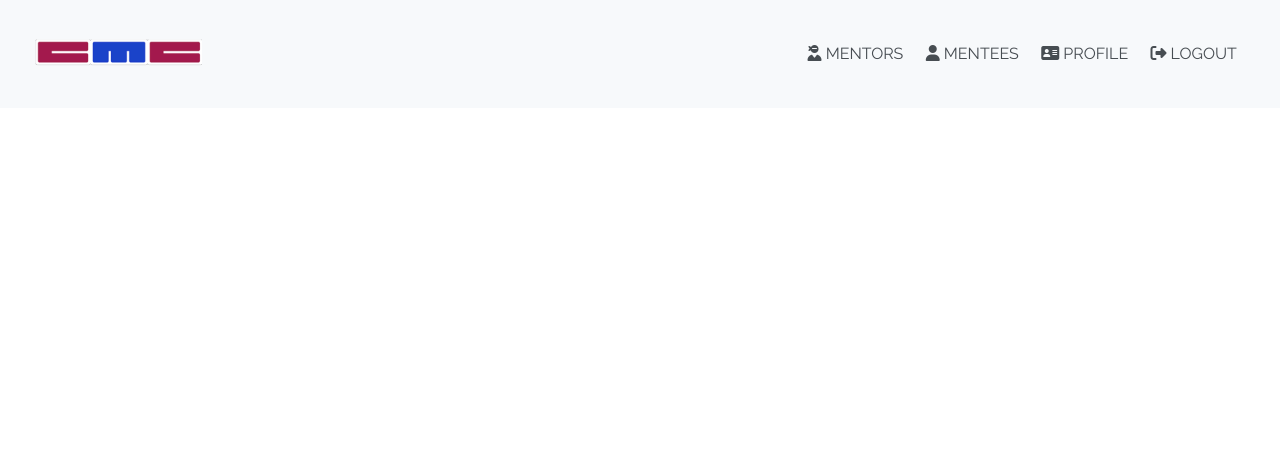
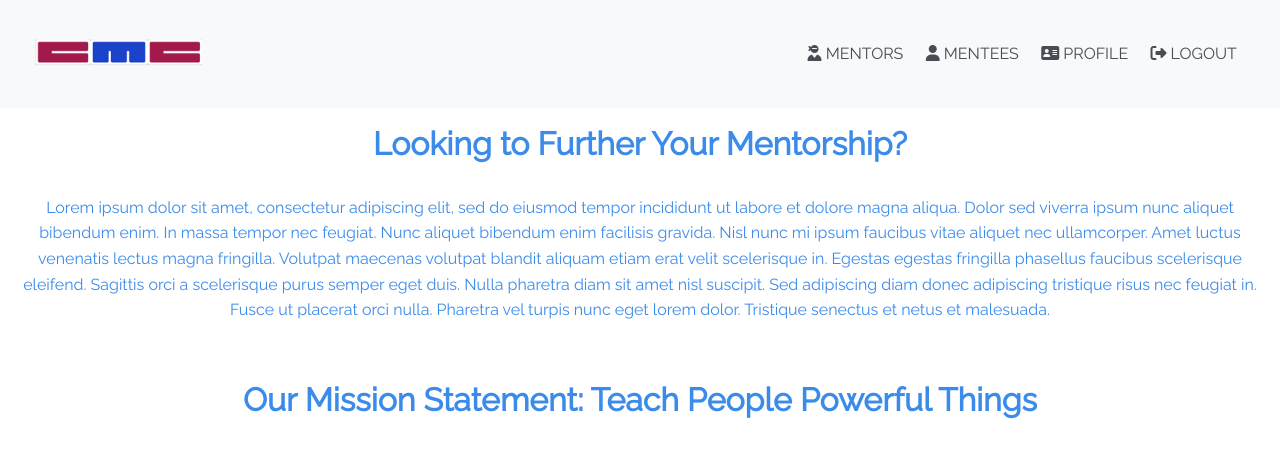
Before and after one commit to marcusgalvin/CodeMentorCenter, a React (Create React App) app in the folder client/: page /CmcCareerDevs in a window 1280 px wide. Shown: the top 458 px of the page. Built offline with nearby package versions, Linux system fonts and the light colour scheme.

Commit message:
added CmcCareerDevs Comp

```diff
--- a/client/src/App.jsx
+++ b/client/src/App.jsx
@@ -6,6 +6,7 @@ import Logout from "./Auth/Logout";
 import AboutUs from "./components/layout/AboutUs";
 import Dashboard from "./components/layout/Dashboard";
 import ProfileEdit from "./components/layout/ProfileEdit";
+import CmcCareerDevs from "./components/layout/CmcCareerDevs";
 
 import "./index.css";
 
@@ -23,6 +24,7 @@ const App = () => {
           <Route path="/login" component={Login} />
         </Switch>
         <Route path="/AboutUs" component={AboutUs} />
+        <Route path="/CmcCareerDevs" component={CmcCareerDevs} />
       </Fragment>
     </Router>
   );
--- /dev/null
+++ b/client/src/components/layout/CmcCareerDevs.jsx
@@ -0,0 +1,32 @@
+import React, { Fragment } from "react";
+import { Link } from "react-router-dom";
+
+const OnlineLearning = () => {
+  return (
+    <Fragment>
+      <div className="cmc-ct">
+        <h2>Looking to Further Your Mentorship?</h2>
+        <p>
+          <br />
+          Lorem ipsum dolor sit amet, consectetur adipiscing elit, sed do
+          eiusmod tempor incididunt ut labore et dolore magna aliqua. Dolor sed
+          viverra ipsum nunc aliquet bibendum enim. In massa tempor nec feugiat.
+          Nunc aliquet bibendum enim facilisis gravida. Nisl nunc mi ipsum
+          faucibus vitae aliquet nec ullamcorper. Amet luctus venenatis lectus
+          magna fringilla. Volutpat maecenas volutpat blandit aliquam etiam erat
+          velit scelerisque in. Egestas egestas fringilla phasellus faucibus
+          scelerisque eleifend. Sagittis orci a scelerisque purus semper eget
+          duis. Nulla pharetra diam sit amet nisl suscipit. Sed adipiscing diam
+          donec adipiscing tristique risus nec feugiat in. Fusce ut placerat
+          orci nulla. Pharetra vel turpis nunc eget lorem dolor. Tristique
+          senectus et netus et malesuada.
+        </p>
+        <br />
+        <br />
+        <h2>Our Mission Statement: Teach People Powerful Things</h2>
+      </div>
+    </Fragment>
+  );
+};
+
+export default OnlineLearning;
--- a/client/src/components/layout/OnlineLearning.jsx
+++ b/client/src/components/layout/OnlineLearning.jsx
@@ -15,7 +15,7 @@ const OnlineLearning = () => {
             eiusmod tempor incididunt ut Lorem ipsum dolor sit amet, consectetur
             adipisicing elit, sed labore et dolore magna aliqua.
           </p>
-          <Link to="/register" className="btn btn-primary btn-rounded">
+          <Link to="/CmcCareerDevs" className="btn btn-primary btn-rounded">
             EXPLORE ONLINE LEARNING
           </Link>
         </div>
--- a/client/src/index.css
+++ b/client/src/index.css
@@ -360,8 +360,7 @@ section.container {
 /*****************************/
 .heroImg {
   width: 100%;
-  background: url(./components/images/hero_bannerCMCCouple.jpg) no-repeat center
-    0;
+  background: url(./components/images/hero_bannerCMCCouple.jpg) no-repeat center 0;
   background-size: cover;
   background-position: center;
   height: 450px;
@@ -1079,13 +1078,31 @@ section.container {
   z-index: 1;
 }
 
-#mentorViewMore[type="checkbox"]:checked ~ h3 ~ .hiddenMentorFields {
+#mentorViewMore[type="checkbox"]:checked~h3~.hiddenMentorFields {
   max-height: 600px;
 }
 
 .editProfile-ct .profileBtns {
   text-align: center;
 }
+
+/* CMC & CareerDevs Page */
+/*****************/
+/* page styles */
+.cmc-ct {
+  position: relative;
+  top: 108px;
+  padding: 10px;
+  text-align: center;
+  color: var(--cmc-darkblue-color);
+}
+
+
+
+
+
+
+
 
 /* About Us Page */
 /*****************/
@@ -1296,6 +1313,7 @@ section.container {
 /* Mobile Styles */
 /*****************/
 @media (max-width: 1030px) {
+
   /* About Us Page */
   /*****************/
   .flip-card {
@@ -1516,24 +1534,24 @@ section.container {
     display: none;
   }
 
-  .m-nav .menu-btn:checked ~ .menu {
+  .m-nav .menu-btn:checked~.menu {
     max-height: 240px;
   }
 
-  .m-nav .menu-btn:checked ~ .menu-icon .navicon {
+  .m-nav .menu-btn:checked~.menu-icon .navicon {
     background: transparent;
   }
 
-  .m-nav .menu-btn:checked ~ .menu-icon .navicon:before {
+  .m-nav .menu-btn:checked~.menu-icon .navicon:before {
     transform: rotate(-45deg);
   }
 
-  .m-nav .menu-btn:checked ~ .menu-icon .navicon:after {
+  .m-nav .menu-btn:checked~.menu-icon .navicon:after {
     transform: rotate(45deg);
   }
 
-  .m-nav .menu-btn:checked ~ .menu-icon:not(.steps) .navicon:before,
-  .m-nav .menu-btn:checked ~ .menu-icon:not(.steps) .navicon:after {
+  .m-nav .menu-btn:checked~.menu-icon:not(.steps) .navicon:before,
+  .m-nav .menu-btn:checked~.menu-icon:not(.steps) .navicon:after {
     top: 0;
   }
 
```
